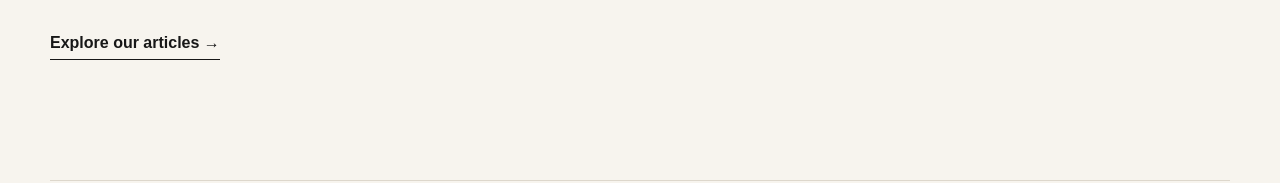
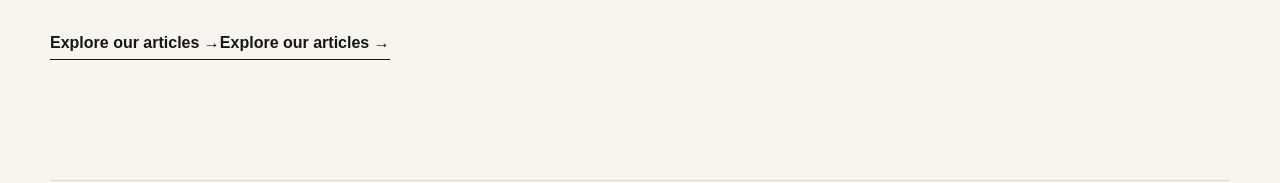
Before and after one commit to UnoSnake/unosnake-website, a plain HTML site: page index.html in a window 1280 px wide. Shown: the part 617-800 px from the top of the page. Drawn offline with Linux system fonts and the light colour scheme.

Commit message:
Update index.html

```diff
--- a/index.html
+++ b/index.html
@@ -133,7 +133,7 @@
         <div class="hero-actions">
           <a class="article-link" href="#articles">
             Explore our articles →
-          </a>
+          <a href="articles.html">Explore our articles →</a>
         </div>
 
       </div>
```
